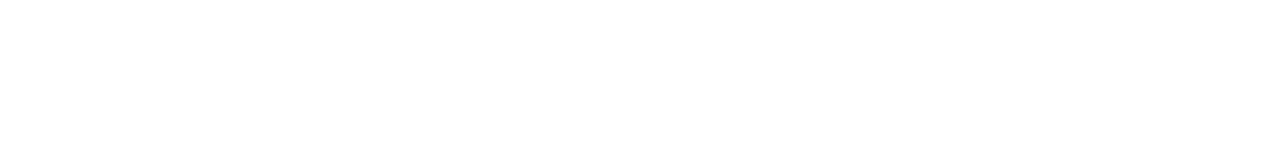
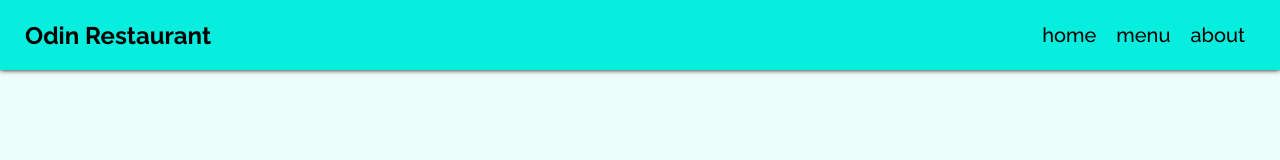
Before and after one commit to Naweed93/odin-restaurant, a website built with webpack: page dist/index.html in a window 1280 px wide. Built offline with nearby package versions, Linux system fonts and the light colour scheme.

Commit message:
Create base layout

```diff
--- a/src/index.js
+++ b/src/index.js
@@ -0,0 +1,8 @@
+import {navComponent} from './navbar.js'
+
+
+const contentContainer =document.createElement('div');
+contentContainer.classList.add('contentContainer');
+
+document.body.appendChild(navComponent());
+document.body.appendChild(contentContainer);
--- /dev/null
+++ b/src/navbar.js
@@ -0,0 +1,30 @@
+export function navComponent(){
+    const nav = document.createElement('div');
+    const navContainer = document.createElement('div');
+    const logo = document.createElement('div');
+    const menu = document.createElement('div');
+    const homeMenu = document.createElement('div');
+    const foodsMenu = document.createElement('div');
+    const aboutMenu = document.createElement('div');
+
+    nav.classList.add('nav');
+    navContainer.classList.add('navContainer');
+    menu.classList.add('menu');
+    homeMenu.classList.add('home');
+    foodsMenu.classList.add('foods');
+    aboutMenu.classList.add('about');
+
+    nav.appendChild(navContainer);
+    navContainer.appendChild(logo);
+    navContainer.appendChild(menu);
+    menu.appendChild(homeMenu);
+    menu.appendChild(foodsMenu);
+    menu.appendChild(aboutMenu);
+
+    logo.innerText = "Odin Restaurant";
+    homeMenu.innerText = "home";
+    foodsMenu.innerText = "menu";
+    aboutMenu.innerText = "about";
+
+    return nav;
+}
```
Also changed, not shown: dist/index.html, dist/main.js, dist/style.css (added).
